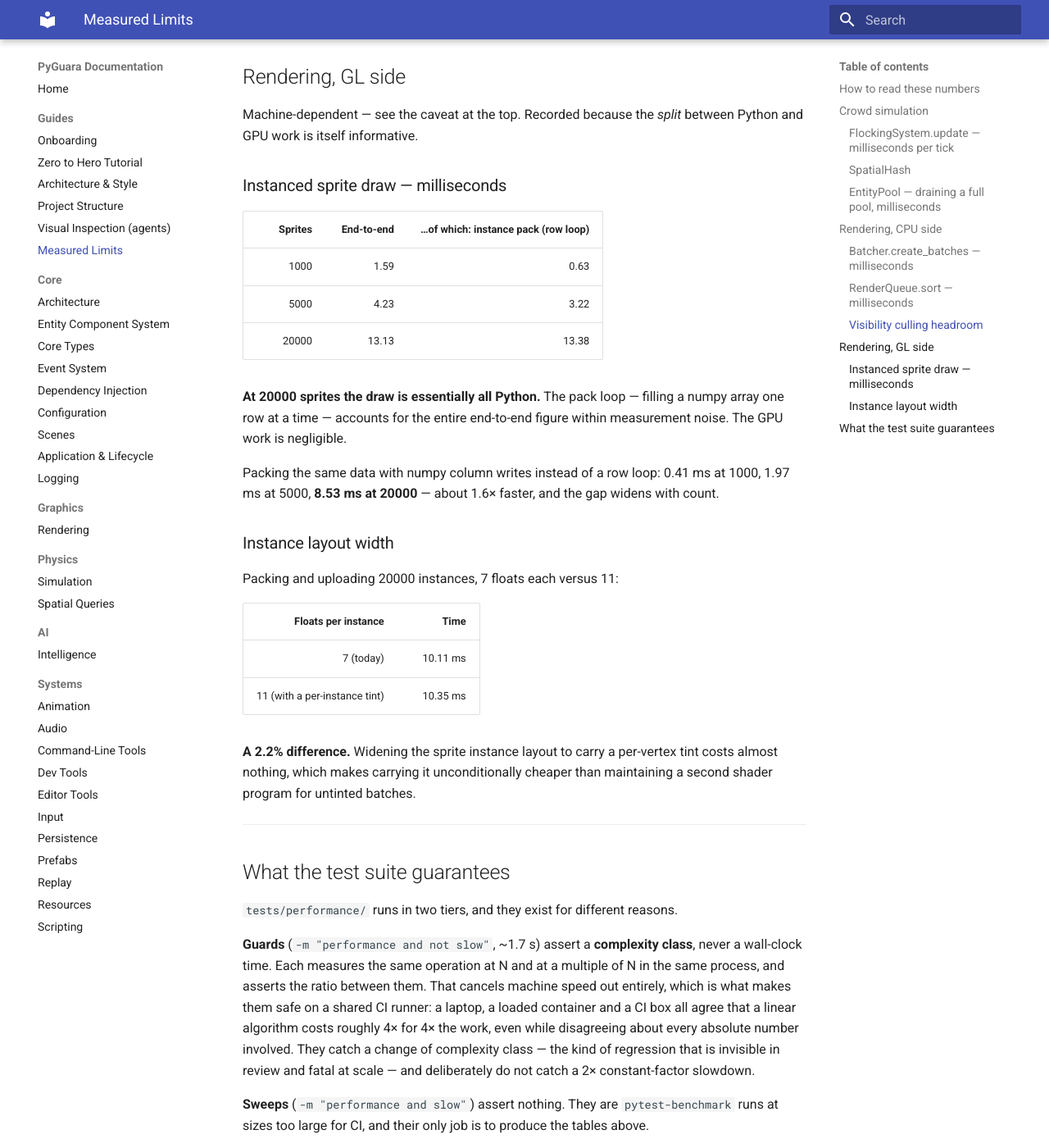
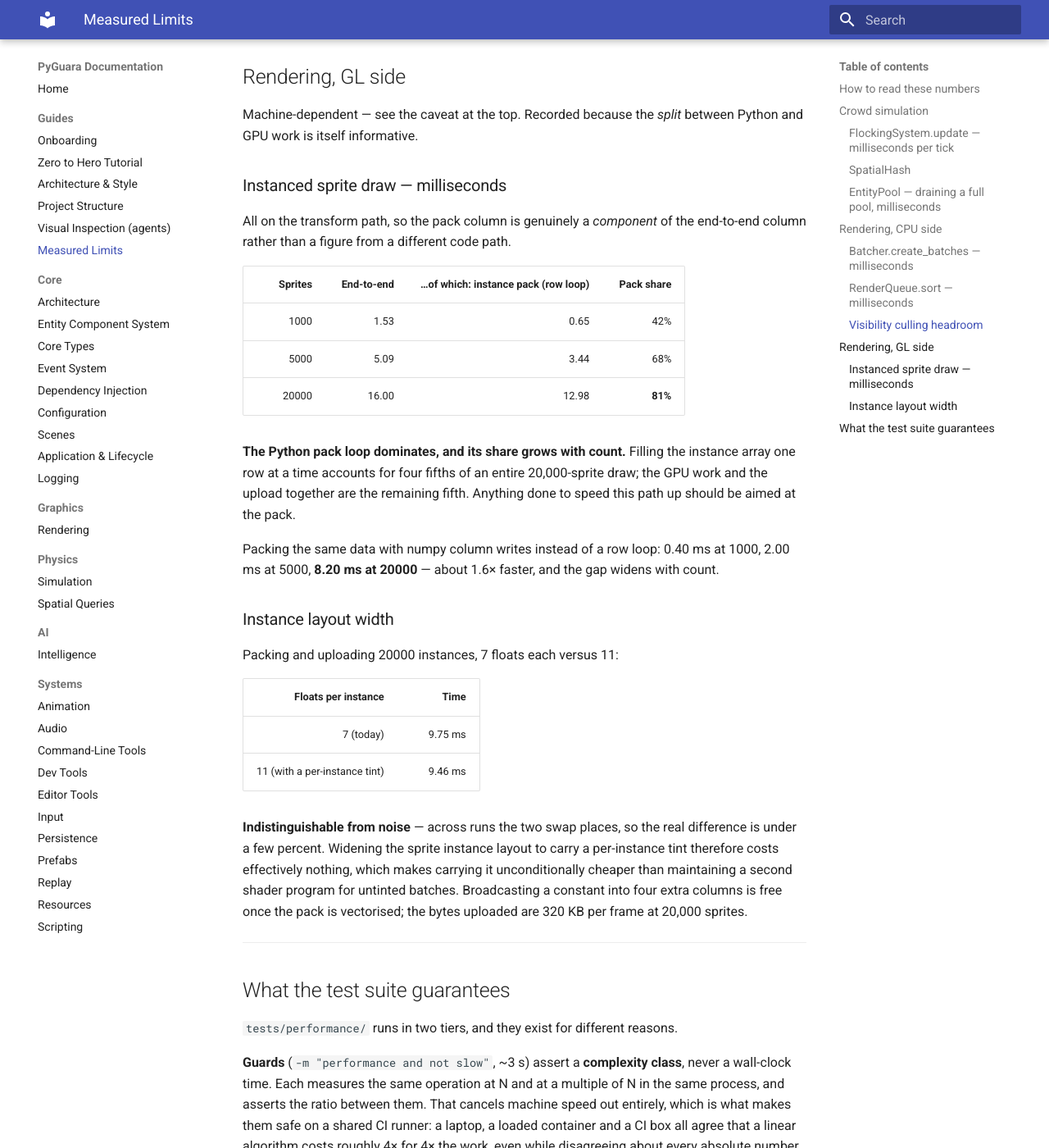
Before and after one commit to Wedeueis/pyguara, an MkDocs documentation site: the page built from docs/guides/performance.md, in a window 1280 px wide and 1400 px high, scrolled down 3637 px. Shown: the whole window at 82% size. Built offline with MkDocs 1.6.1 and Material for MkDocs 9.7.7, drawn with Linux system fonts in a browser that asks for light colours; some of the changed text lies outside the part shown.

Commit message:
test(perf): compare the GL pack against the same path it runs on
The end-to-end instanced-draw benchmark used the fast path while the
instance-pack benchmarks used the transform path, and the docs table then
presented the second as a component of the first. It is not: they are
different code paths that happened to sit next to each other, and at 20000
sprites the "component" came out larger than the whole, which is the tell.

Both now run the transform path, so the share is real. It is also a better
story than the mismatched pair told: the pack is 42% of the draw at 1000
sprites, 68% at 5000 and 81% at 20000 -- dominant, and increasingly so,
rather than the "essentially all of it" the bad comparison implied.

The instance-stride figures move with it. Across runs 7 floats and 11
floats swap places, so the cost of widening the layout to carry a
per-instance tint is under noise rather than the 2.2% first recorded --
which makes the case for carrying it unconditionally stronger, not weaker.

Co-Authored-By: Claude Opus 5 <noreply@anthropic.com>

```diff
--- a/docs/guides/performance.md
+++ b/docs/guides/performance.md
@@ -107,7 +107,7 @@ These are the portable figures, and the surprise is where the time goes.
 | 20000 | 53.82 | 49.10 | 53.50 |
 
 **The CPU batcher is the bottleneck at scale, not the GPU.** At 20000 sprites it
-costs 53.8 ms — roughly four times the entire GL path for the same batch. This
+costs 53.8 ms — more than three times the entire GL path for the same batch. This
 had never been measured: the pre-existing benchmark ran 1000 commands and
 asserted nothing about time.
 
@@ -144,18 +144,22 @@ between Python and GPU work is itself informative.
 
 ### Instanced sprite draw — milliseconds
 
-| Sprites | End-to-end | …of which: instance pack (row loop) |
-| ---: | ---: | ---: |
-| 1000 | 1.59 | 0.63 |
-| 5000 | 4.23 | 3.22 |
-| 20000 | 13.13 | 13.38 |
+All on the transform path, so the pack column is genuinely a *component* of
+the end-to-end column rather than a figure from a different code path.
 
-**At 20000 sprites the draw is essentially all Python.** The pack loop — filling
-a numpy array one row at a time — accounts for the entire end-to-end figure
-within measurement noise. The GPU work is negligible.
+| Sprites | End-to-end | …of which: instance pack (row loop) | Pack share |
+| ---: | ---: | ---: | ---: |
+| 1000 | 1.53 | 0.65 | 42% |
+| 5000 | 5.09 | 3.44 | 68% |
+| 20000 | 16.00 | 12.98 | **81%** |
 
-Packing the same data with numpy column writes instead of a row loop: 0.41 ms at
-1000, 1.97 ms at 5000, **8.53 ms at 20000** — about 1.6× faster, and the gap
+**The Python pack loop dominates, and its share grows with count.** Filling the
+instance array one row at a time accounts for four fifths of an entire
+20,000-sprite draw; the GPU work and the upload together are the remaining
+fifth. Anything done to speed this path up should be aimed at the pack.
+
+Packing the same data with numpy column writes instead of a row loop: 0.40 ms at
+1000, 2.00 ms at 5000, **8.20 ms at 20000** — about 1.6× faster, and the gap
 widens with count.
 
 ### Instance layout width
@@ -164,12 +168,15 @@ Packing and uploading 20000 instances, 7 floats each versus 11:
 
 | Floats per instance | Time |
 | ---: | ---: |
-| 7 (today) | 10.11 ms |
-| 11 (with a per-instance tint) | 10.35 ms |
+| 7 (today) | 9.75 ms |
+| 11 (with a per-instance tint) | 9.46 ms |
 
-**A 2.2% difference.** Widening the sprite instance layout to carry a per-vertex
-tint costs almost nothing, which makes carrying it unconditionally cheaper than
-maintaining a second shader program for untinted batches.
+**Indistinguishable from noise** — across runs the two swap places, so the real
+difference is under a few percent. Widening the sprite instance layout to carry
+a per-instance tint therefore costs effectively nothing, which makes carrying it
+unconditionally cheaper than maintaining a second shader program for untinted
+batches. Broadcasting a constant into four extra columns is free once the pack
+is vectorised; the bytes uploaded are 320 KB per frame at 20,000 sprites.
 
 ---
 
@@ -177,7 +184,7 @@ maintaining a second shader program for untinted batches.
 
 `tests/performance/` runs in two tiers, and they exist for different reasons.
 
-**Guards** (`-m "performance and not slow"`, ~1.7 s) assert a **complexity
+**Guards** (`-m "performance and not slow"`, ~3 s) assert a **complexity
 class**, never a wall-clock time. Each measures the same operation at N and at a
 multiple of N in the same process, and asserts the ratio between them. That
 cancels machine speed out entirely, which is what makes them safe on a shared CI
```
Also changed, not shown: CHANGELOG.md (+1 -1 lines), docs/graphics/rendering.md (+5 -5 lines), 2 other files.
